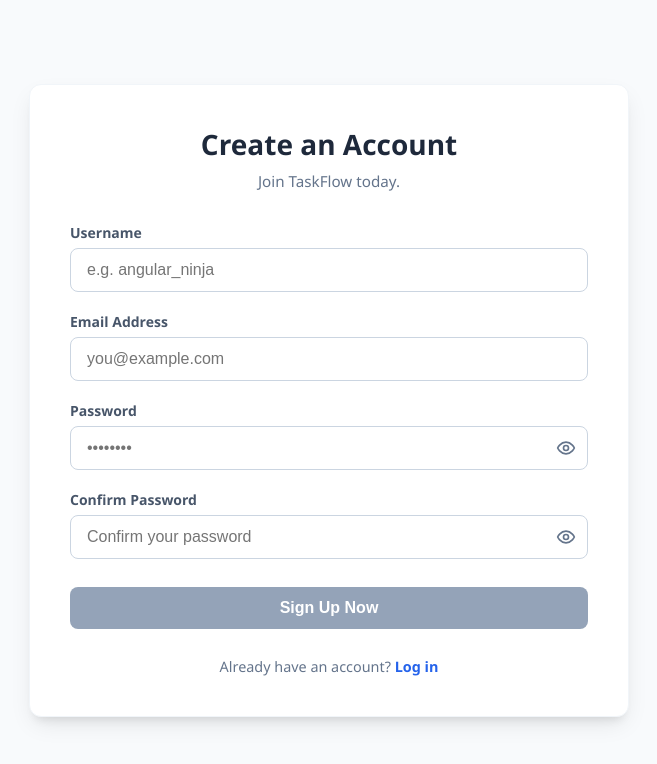
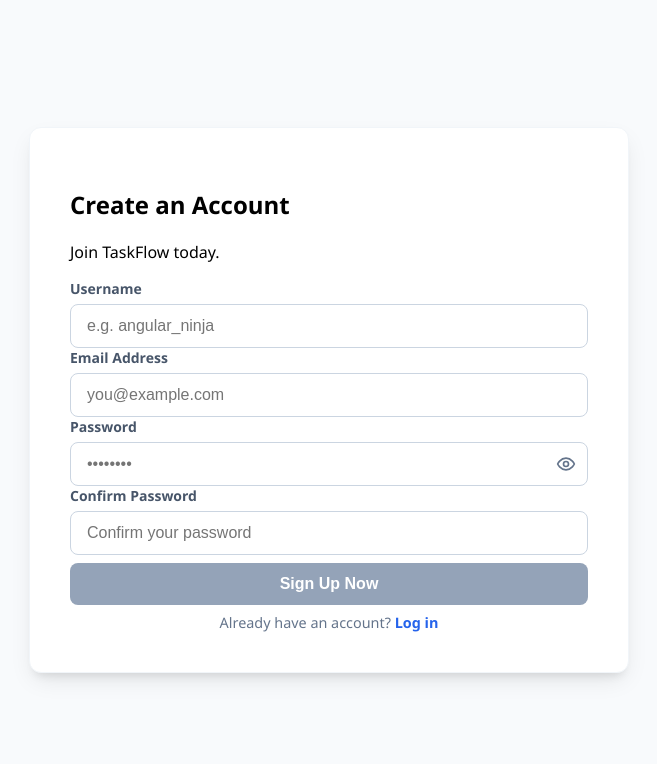
Before and after one commit to priyanshumishra-ongraph/Project_Taskflow, an Angular app in the folder client/: page /signup in a window 1280 px wide. Shown: the top 764 px of the page, without its empty margins (311-968 px from the left). Built offline with nearby package versions, Linux system fonts and the light colour scheme.

Commit message:
fixed the signup page

```diff
--- a/client/src/app/components/signup/signup.component.html
+++ b/client/src/app/components/signup/signup.component.html
@@ -1,11 +1,9 @@
 <div class="signup-container">
   <div class="signup-card">
-    <div class="signup-header">
     <h2>Create an Account</h2>
     <p class="subtitle">Join TaskFlow today.</p>
-    </div>
 
-    <form class="signup-form" [formGroup]="signupForm" (ngSubmit)="onSubmit()">
+    <form [formGroup]="signupForm" (ngSubmit)="onSubmit()">
 
       <!-- Username Field -->
       <div class="form-group">
@@ -78,23 +76,13 @@
       <!-- Confirm Password Field -->
       <div class="form-group">
         <label for="confirmPassword">Confirm Password</label>
-        <div class="password-input-wrapper">
         <input
           id="confirmPassword"
-            [type]="showConfirmPassword ? 'text' : 'password'"
+          type="password"
           formControlName="confirmPassword"
           [class.is-invalid]="signupForm.errors?.['passwordMismatch'] && signupForm.get('confirmPassword')?.touched"
           placeholder="Confirm your password"
         >
-          <button type="button" class="btn-view-password" (click)="toggleConfirmPasswordVisibility()" aria-label="Toggle confirm password visibility">
-            @if (!showConfirmPassword) {
-              <svg xmlns="http://www.w3.org/2000/svg" width="20" height="20" viewBox="0 0 24 24" fill="none" stroke="currentColor" stroke-width="2" stroke-linecap="round" stroke-linejoin="round"><path d="M2 12s3-7 10-7 10 7 10 7-3 7-10 7-10-7-10-7Z"/><circle cx="12" cy="12" r="3"/></svg>
-            }
-            @if (showConfirmPassword) {
-              <svg xmlns="http://www.w3.org/2000/svg" width="20" height="20" viewBox="0 0 24 24" fill="none" stroke="currentColor" stroke-width="2" stroke-linecap="round" stroke-linejoin="round"><path d="m2 2 20 20"/><path d="M10.41 10.41a3 3 0 1 1 4.18 4.18"/><path d="M17.47 17.47A10.64 10.64 0 0 1 12 19c-7 0-10-7-10-7a19.24 19.24 0 0 1 6.54-5.54"/><path d="M18.89 18.89a19.2 19.2 0 0 0 3.11-6.89s-3-7-10-7a10.64 10.64 0 0 0-4.53.97"/></svg>
-            }
-          </button>
-        </div>
         @if (signupForm.errors?.['passwordMismatch'] && signupForm.get('confirmPassword')?.touched) {
           <div class="error-msg">
             <span>Passwords do not match!</span>
```
Also changed, not shown: 2 other files (tests, documents, lock files or other folders). Lines whose indentation alone changed are shown as unchanged.
